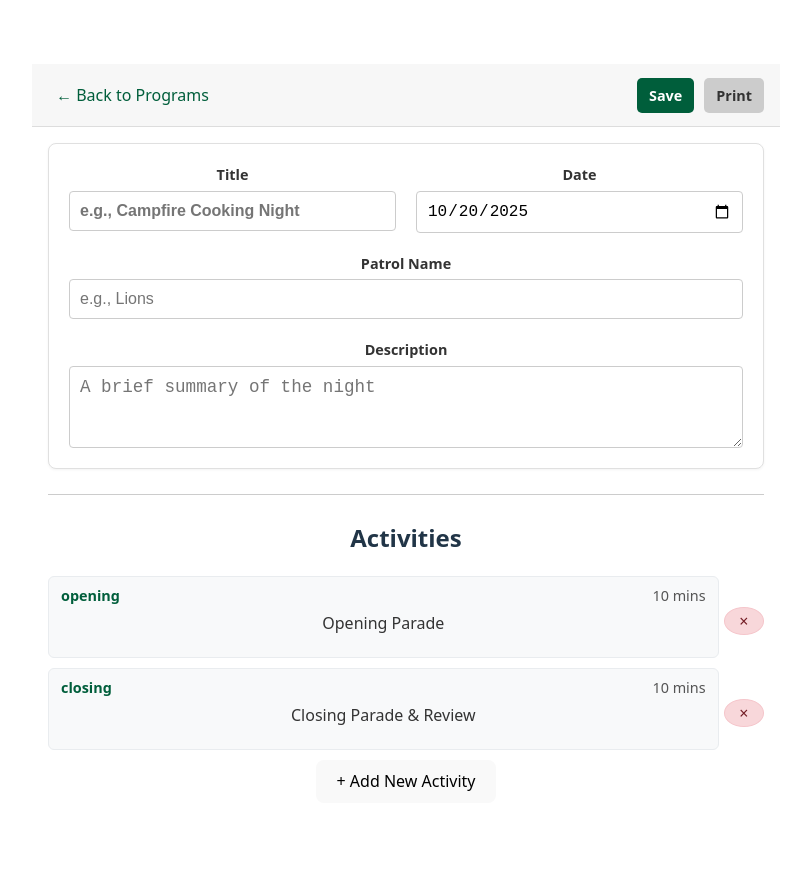
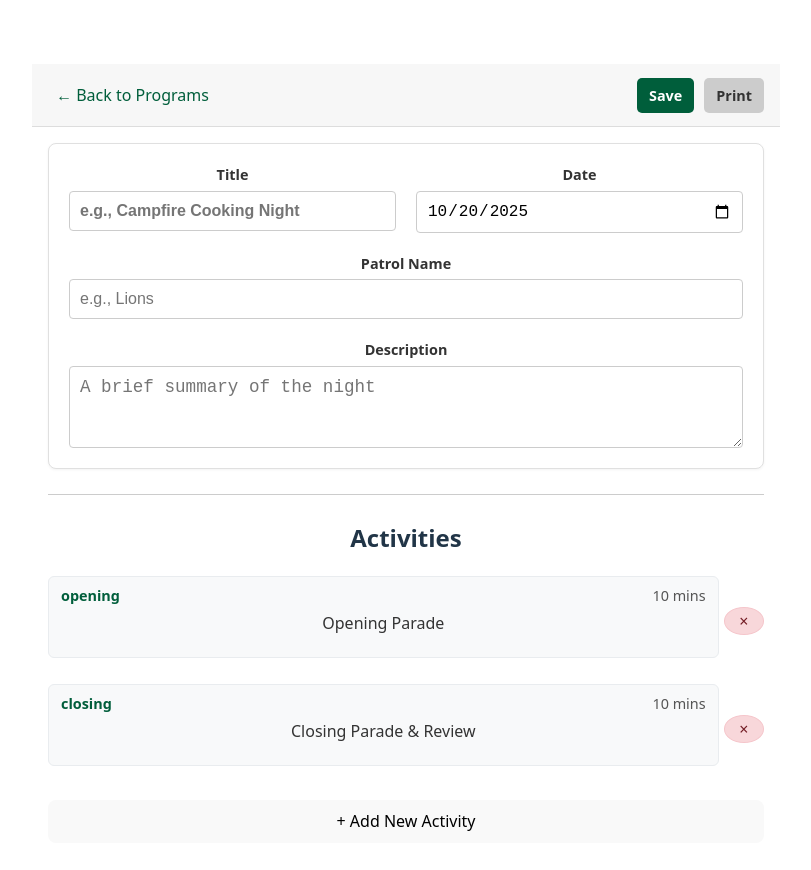
Before and after one commit to KirillTsyganov/scouts_program_planning_app, a Vue app: page /program/123 in a window 1280 px wide. Shown: the top 870 px of the page, without its empty margins (234-1045 px from the left). Built offline with nearby package versions, Linux system fonts and the light colour scheme.

Commit message:
udpated style of the component

```diff
--- a/src/components/ActivitiesList.vue
+++ b/src/components/ActivitiesList.vue
@@ -93,3 +93,32 @@ const deleteActivity = (id) => {
   }
 };
 </script>
+<style scoped>
+.activities-list-container {
+  width: 100%;
+}
+
+.activities-list {
+  display: flex;
+  flex-direction: column;
+  gap: 1rem;
+  margin-bottom: 1.5rem;
+}
+
+.no-activities {
+  text-align: center;
+  color: #888;
+  padding: 2rem;
+  border: 2px dashed #444;
+  border-radius: 8px;
+  margin-bottom: 1.5rem;
+}
+
+.add-activity-section {
+  text-align: center;
+}
+
+.add-activity-btn {
+  width: 100%;
+}
+</style>
```
